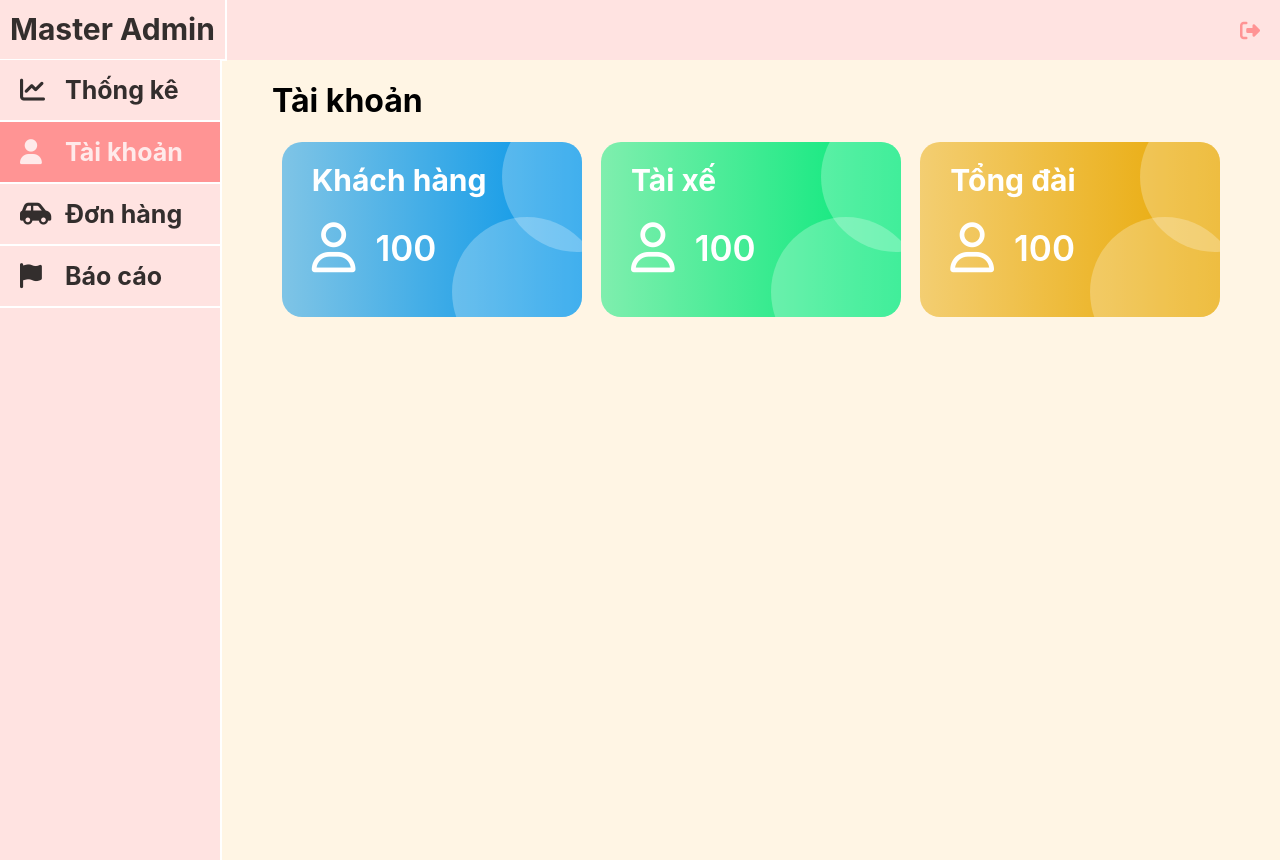
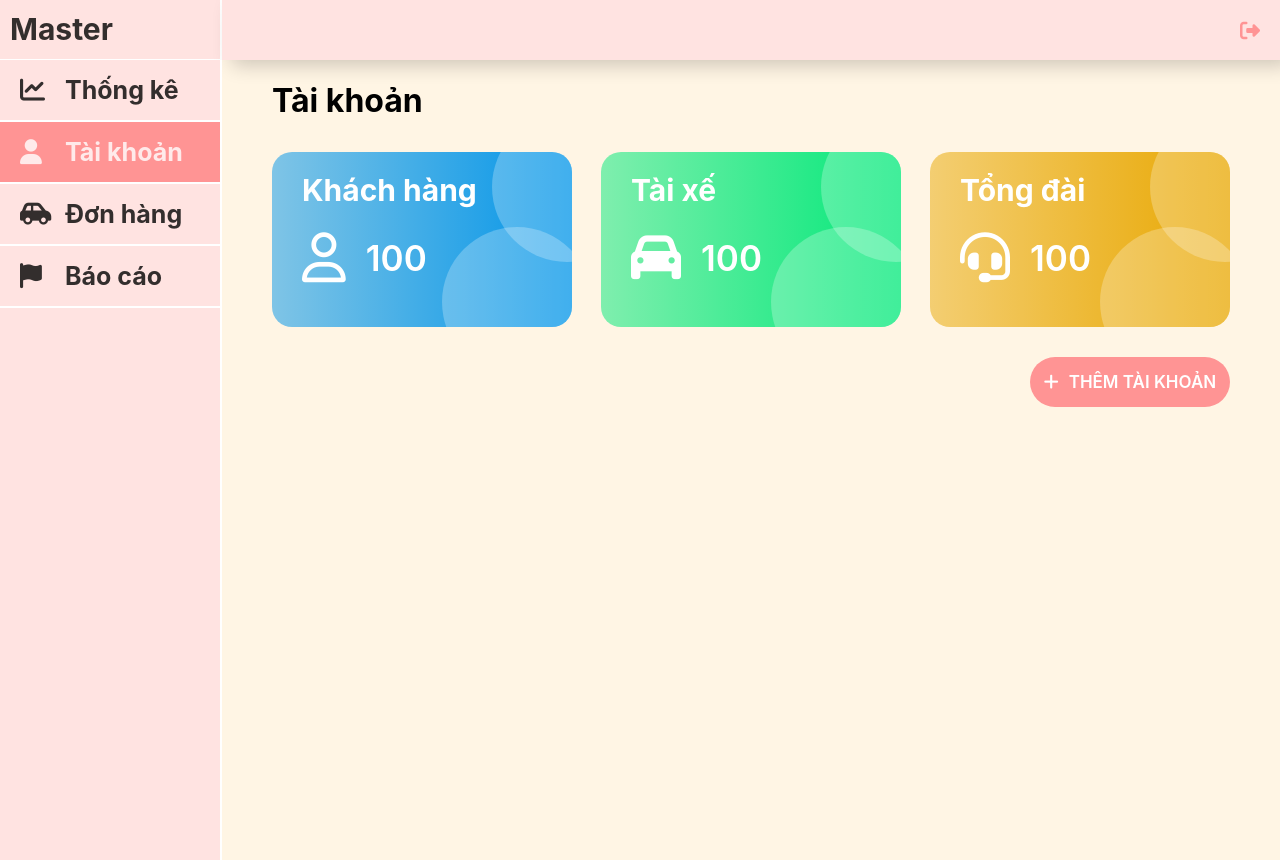
Before and after one commit to GetGoTeam/GetGo-Administrator, a React (Create React App) app: page /accounts in a window 1280 px wide. Built offline with nearby package versions, Linux system fonts and the light colour scheme.

Commit message:
refactor: add create account button

```diff
--- /dev/null
+++ b/src/components/Layout/DefaultLayout/Button/Button.module.scss
@@ -0,0 +1,27 @@
+.createAccountBtn {
+  display: flex;
+  background-color: #ff9494;
+  width: 200px;
+  height: 50px;
+  border-radius: 80px;
+  align-items: center;
+  justify-content: center;
+  cursor: pointer;
+  transition: filter 0.2s;
+}
+
+.createAccountBtn:hover {
+  filter: brightness(85%);
+}
+
+.createAccountBtn__icon {
+  font-size: 17px;
+  color: white;
+  margin-right: 10px;
+}
+
+.createAccountBtn__text {
+  font-size: 17px;
+  color: white;
+  font-weight: 600;
+}
--- /dev/null
+++ b/src/components/Layout/DefaultLayout/Button/index.js
@@ -0,0 +1,14 @@
+import classes from "./Button.module.scss";
+
+function CreateAccountBtn() {
+  return (
+    <div className={classes["createAccountBtn"]}>
+      <div className={classes["createAccountBtn__icon"]}>
+        <i className="fa-solid fa-plus"></i>
+      </div>
+      <div className={classes["createAccountBtn__text"]}>THÊM TÀI KHOẢN</div>
+    </div>
+  );
+}
+
+export { CreateAccountBtn };
--- a/src/components/Layout/DefaultLayout/Filter/Filter.module.scss
+++ b/src/components/Layout/DefaultLayout/Filter/Filter.module.scss
@@ -8,6 +8,7 @@
   user-select: none;
   cursor: pointer;
   transition: filter 0.2s;
+  margin-top: 10px;
 }
 
 .rectangle:hover {
--- a/src/components/Layout/DefaultLayout/Header/Header.module.scss
+++ b/src/components/Layout/DefaultLayout/Header/Header.module.scss
@@ -1,4 +1,4 @@
-.container {
+.header-container {
   display: flex;
   justify-content: space-between;
   align-items: center;
@@ -7,17 +7,38 @@
   width: 100%;
 }
 
+.logo-container {
+  width: 220px;
+  height: 100%;
+  border-right: solid 2px white;
+  border-bottom: solid 2px white;
+}
+
 .logo {
   font-size: 30px;
   font-weight: bold;
-  border-right: solid 2px white;
-  border-bottom: solid 2px white;
   color: rgba($color: #000, $alpha: 0.8);
   padding: 0 10px;
   height: 100%;
   line-height: 60px;
 }
 
+.navbar-container {
+  height: 100%;
+  flex: 1;
+  display: flex;
+  justify-content: right;
+  align-items: center;
+  box-shadow: 10px 5px 20px 0px rgba(0, 0, 0, 0.2);
+}
+
 .logout {
   margin-right: 20px;
+  color: #ff9494;
+  cursor: pointer;
+  transition: filter 0.2s;
 }
+
+.logout:hover {
+  filter: brightness(85%);
+}
--- a/src/components/Layout/DefaultLayout/Header/index.js
+++ b/src/components/Layout/DefaultLayout/Header/index.js
@@ -3,12 +3,16 @@ import "@fortawesome/fontawesome-free/css/all.min.css";
 
 function Header() {
   return (
-    <div className={classes["container"]}>
-      <a className={classes.logo} href="/" style={{ textDecoration: "none" }}>
-        Master Admin
-      </a>
-      <div className={classes["logout"]}>
-        <i className="fa-solid fa-right-from-bracket fa-lg" style={{ color: "#FF9494" }}></i>
+    <div className={classes["header-container"]}>
+      <div className={classes["logo-container"]}>
+        <a className={classes["logo"]} href="/" style={{ textDecoration: "none" }}>
+          Master Admin
+        </a>
+      </div>
+      <div className={classes["navbar-container"]}>
+        <div className={classes["logout"]}>
+          <i className="fa-solid fa-right-from-bracket fa-lg"></i>
+        </div>
       </div>
     </div>
   );
--- a/src/components/Layout/DefaultLayout/Sidebar/SidebarItem/index.js
+++ b/src/components/Layout/DefaultLayout/Sidebar/SidebarItem/index.js
@@ -4,10 +4,12 @@ const SidebarItem = (props) => {
   const { title, icon, href, active } = props;
 
   return (
-    <a className={`${classes["item"]} ${active ? classes["item--active"] : ""}`} href={href}>
-      <div className={classes["item__icon"]}>{icon}</div>
-      <div className={classes["item__title"]}>{title}</div>
-    </a>
+    <div className={classes["item__border"]}>
+      <a className={`${classes["item"]} ${active ? classes["item--active"] : ""}`} href={href}>
+        <div className={classes["item__icon"]}>{icon}</div>
+        <div className={classes["item__title"]}>{title}</div>
+      </a>
+    </div>
   );
 };
 
--- a/src/components/Layout/DefaultLayout/Sidebar/SidebarItem/sidebarItem.module.scss
+++ b/src/components/Layout/DefaultLayout/Sidebar/SidebarItem/sidebarItem.module.scss
@@ -5,13 +5,16 @@
   display: flex;
   color: rgba($color: black, $alpha: 0.8);
   line-height: 60px;
-  border-bottom: solid 2px white;
   text-decoration: none;
   transition: filter 0.2s;
 }
 
 .item:hover {
   filter: brightness(85%);
+}
+
+.item__border {
+  border-bottom: solid 2px white;
 }
 
 .item--active {
--- a/src/pages/Accounts/accounts.module.scss
+++ b/src/pages/Accounts/accounts.module.scss
@@ -1,4 +1,11 @@
 .filter-container {
   display: flex;
-  justify-content: space-around;
+  justify-content: space-between;
+  flex-wrap: wrap;
 }
+
+.createAccountBtn-container {
+  display: flex;
+  justify-content: right;
+  margin-top: 30px;
+}
--- a/src/pages/Accounts/index.js
+++ b/src/pages/Accounts/index.js
@@ -1,5 +1,6 @@
 import classes from "./accounts.module.scss";
 import Filter from "../../components/Layout/DefaultLayout/Filter/index";
+import { CreateAccountBtn } from "../../components/Layout/DefaultLayout/Button";
 
 const filters = [
   {
@@ -11,13 +12,13 @@ const filters = [
   {
     title: "Tài xế",
     color: "#00E878",
-    icon: <i className="fa-regular fa-user"></i>,
+    icon: <i className="fa-solid fa-car"></i>,
     quantity: 100,
   },
   {
     title: "Tổng đài",
     color: "#E8A700",
-    icon: <i className="fa-regular fa-user"></i>,
+    icon: <i className="fa-solid fa-headset"></i>,
     quantity: 100,
   },
 ];
@@ -31,6 +32,9 @@ function Accounts() {
           <Filter key={index} title={item.title} icon={item.icon} color={item.color} quantity={item.quantity}></Filter>
         ))}
       </div>
+      <div className={classes["createAccountBtn-container"]}>
+        <CreateAccountBtn />
+      </div>
     </>
   );
 }
```
